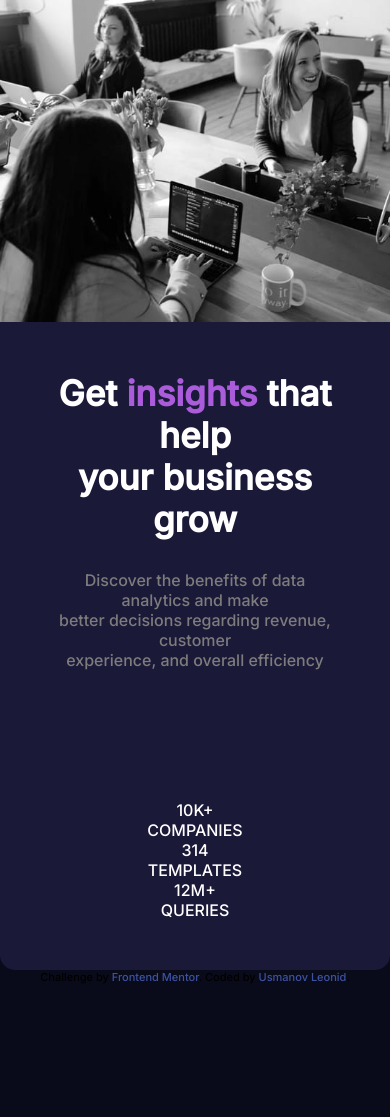
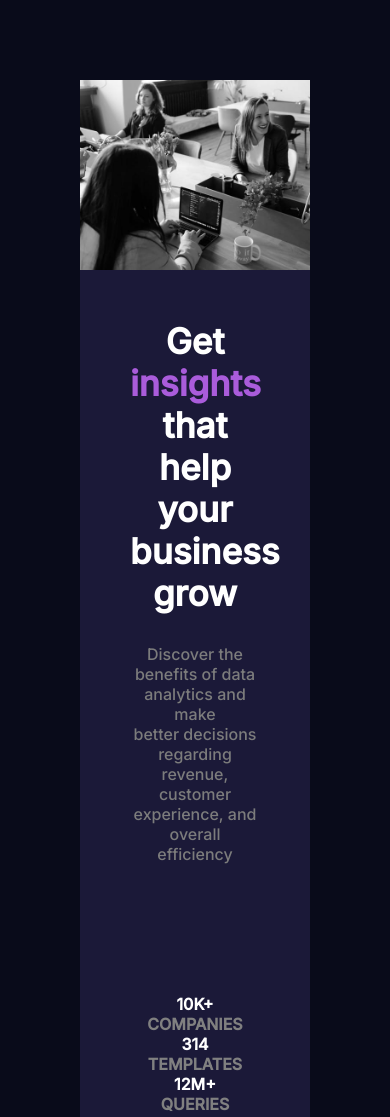
Before and after one commit to MizRei/MDK-Assignment, a plain HTML site: page index.html in a window 390 px wide. Shown: the top 1117 px of the page. Before the commit the page ends 984 px from the top, so only its background shows below. Drawn offline with Linux system fonts and the light colour scheme.

Commit message:
Add files via upload

```diff
--- a/css/style.scss
+++ b/css/style.scss
@@ -20,7 +20,8 @@ body{
     margin: 0 auto;
     background-color: hsl(244, 38%, 16%);
     border-radius: 15px;
-    z-index: 1;
+    margin-top: 80px;
+
     .text{
         margin: 50px;
         display: flex;
@@ -45,30 +46,33 @@ body{
         .peoples{
             display: flex;
             justify-content: space-between;
+            .bolded_text{
+                font-weight: bold;
+                .grey_text{
+                    color: grey;
+
+                }
+            }
         }
     }
     .picture{
         display: flex;
-
+        .images{
             .image{
+                position: relative;
                 display: flex;
                 flex-shrink: 1;
-            background-image: url(../images/image-header-desktop.jpg);
                 max-width: 100%;
                 margin: 0 auto;
                 z-index: 0;
             }
-        .image_background{
-
-            background-color:hsl(277, 64%, 61%);
-            z-index: 1;
         }
     }
 }
 @media screen and (max-width:600px) {
     .global{
         flex-direction: column-reverse;
-
+        margin: 80px;
     }
     .peoples{
         flex-direction: column;
@@ -76,7 +80,4 @@ body{
     .text{
         text-align: center;
     }
-    .image{
-        background-image: url(../images/image-header-mobile.jpg);
 }
-}
```
Also changed, not shown: css/style.css. Lines whose indentation alone changed are shown as unchanged.
